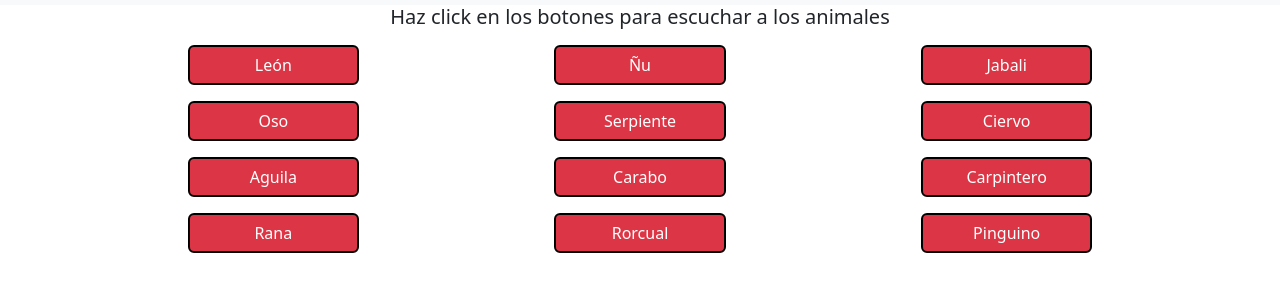
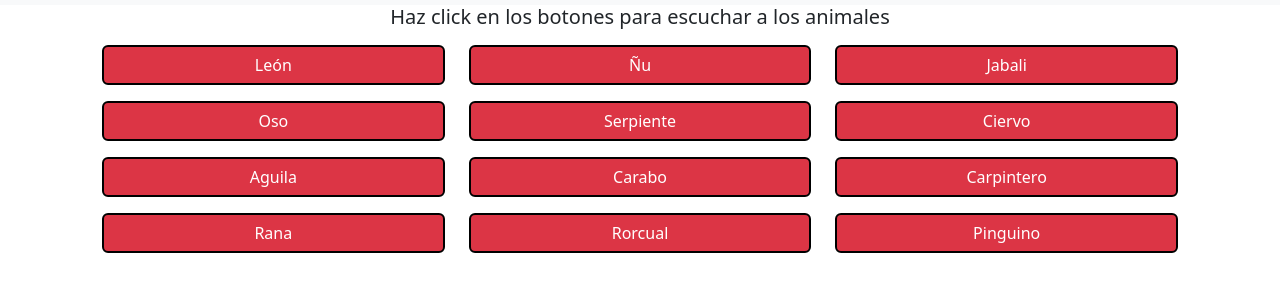
Before and after one commit to turismoyebenes/Sonidos, a plain HTML site: page index.html in a window 1280 px wide. Shown: the part 74-366 px from the top of the page. Drawn offline with nearby package versions, Linux system fonts and the light colour scheme.

Commit message:
Update index.html

```diff
--- a/index.html
+++ b/index.html
@@ -37,45 +37,49 @@
         <div class="container align-items-center">
           <h5 class=" text-center mb-3">  Haz click en los botones para escuchar a los animales</h5>
             <div class="row m-2 justify-content-between align-items-center text-center">
+                <div class="col-6 col-md-4 mb-3">
+                    <button type="button" class="btn  btn-danger border-2 border-black  w-100" onclick="playSound('Leon')"> León </button>
+                </div>
+                <div class="col-6 col-md-4 mb-3">
+                    <button type="button" class="btn  btn-danger border-2 border-black  w-100" onclick="playSound('Ñu')"> Ñu </button>
+                </div>
+               <div class="col-6 col-md-4 mb-3">
+                    <button type="button" class="btn  btn-danger border-2 border-black  w-100" onclick="playSound('Jabali')"> Jabali</button>
+                </div>
+                <div class="col-6 col-md-4 mb-3">
+                    <button type="button" class="btn  btn-danger border-2 border-black  w-100" onclick="playSound('Oso')"> Oso </button>
+                </div>
+                <div class="col-6 col-md-4 mb-3">
+                    <button type="button" class="btn  btn-danger border-2 border-black  w-100" onclick="playSound('Serpiente')"> Serpiente </button>
+                </div>
 
-                <div class="col-4 mb-3">
-                    <button type="button" class="btn  btn-danger border-2 border-black  w-50" onclick="playSound('Leon')"> León </button>
+                <div class="col-6 col-md-4 mb-3">
+                    <button type="button" class="btn  btn-danger border-2 border-black  w-100" onclick="playSound('Ciervo')"> Ciervo </button>
                 </div>
-                <div class="col-4 mb-3">
-                    <button type="button" class="btn  btn-danger border-2 border-black  w-50" onclick="playSound('Ñu')"> Ñu </button>
+
+                <div class="col-6 col-md-4 mb-3">
+                    <button type="button" class="btn  btn-danger border-2 border-black  w-100" onclick="playSound('Aguila')"> Aguila </button>
                 </div>
-                <div class="col-4 mb-3">
-                    <button type="button" class="btn  btn-danger border-2 border-black  w-50" onclick="playSound('Jabali')"> Jabali</button>
+                 <div class="col-6 col-md-4 mb-3">
+                    <button type="button" class="btn  btn-danger border-2 border-black  w-100" onclick="playSound('Carabo')"> Carabo </button>
                 </div>
-                <div class="col-4 mb-3">
-                    <button type="button" class="btn  btn-danger border-2 border-black  w-50" onclick="playSound('Oso')"> Oso </button>
+                 <div class="col-6 col-md-4 mb-3">
+                    <button type="button" class="btn  btn-danger border-2 border-black  w-100" onclick="playSound('Carpintero')">Carpintero </button>
                 </div>
-                <div class="col-4 mb-3">
-                    <button type="button" class="btn  btn-danger border-2 border-black  w-50" onclick="playSound('Serpiente')"> Serpiente </button>
+                <div class="col-6 col-md-4 mb-3">
+                    <button type="button" class="btn  btn-danger border-2 border-black  w-100" onclick="playSound('Rana')">Rana </button>
                 </div>
-                <div class="col-4 mb-3">
-                    <button type="button" class="btn  btn-danger border-2 border-black  w-50" onclick="playSound('Ciervo')"> Ciervo </button>
+                <div class="col-6 col-md-4 mb-3">
+                    <button type="button" class="btn  btn-danger border-2 border-black  w-100" onclick="playSound('Ballena')">Rorcual</button>
                 </div>
-                <div class="col-4 mb-3">
-                    <button type="button" class="btn  btn-danger border-2 border-black  w-50" onclick="playSound('Aguila')"> Aguila </button>
-                </div>
-                 <div class="col-4 mb-3">
-                    <button type="button" class="btn  btn-danger border-2 border-black  w-50" onclick="playSound('Carabo')"> Carabo </button>
-                </div>
-                 <div class="col-4 mb-3">
-                    <button type="button" class="btn  btn-danger border-2 border-black  w-50" onclick="playSound('Carpintero')">Carpintero </button>
-                </div>
-                <div class="col-4 mb-3">
-                    <button type="button" class="btn  btn-danger border-2 border-black  w-50" onclick="playSound('Rana')">Rana </button>
-                </div>
-                <div class="col-4 mb-3">
-                    <button type="button" class="btn  btn-danger border-2 border-black  w-50" onclick="playSound('Ballena')">Rorcual</button>
-                </div>
-                <div class="col-4 mb-3">
-                    <button type="button" class="btn  btn-danger border-2 border-black  w-50" onclick="playSound('Pinguino')">Pinguino </button>
+                <div class="col-6 col-md-4 mb-3">
+                    <button type="button" class="btn  btn-danger border-2 border-black  w-100" onclick="playSound('Pinguino')">Pinguino </button>
                 </div>
 
             </div>
+
+        </div>
+        <div class="container">
 
         </div>
     </footer>
```
